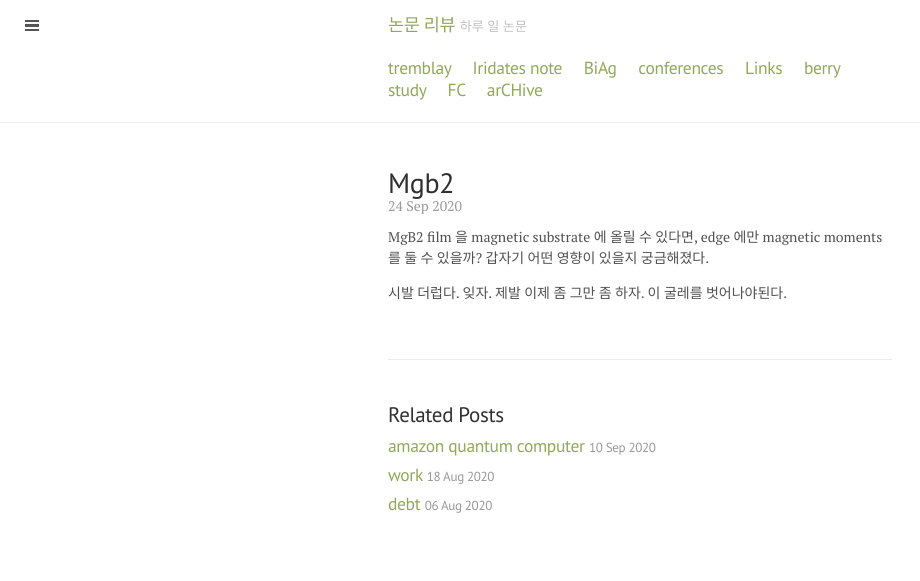
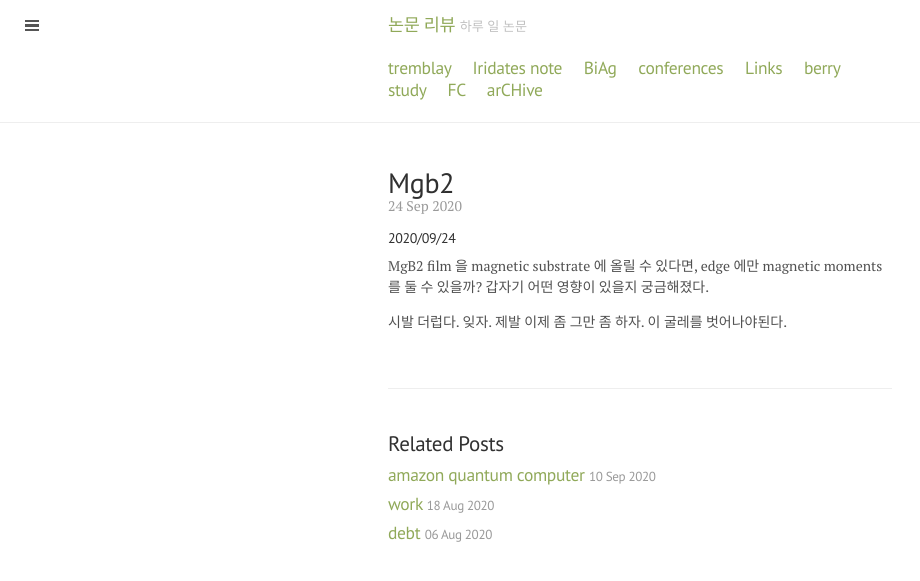
Before and after one commit to qkrwlsghdcjsworlt/work, a Jekyll site: the page built from _posts/2020/2020-09-24-MgB2.markdown, in a window 1280 px wide. Shown: the top 581 px of the page, without its empty margins (0-920 px from the left). Built offline with Jekyll 4.4.1, drawn with Linux system fonts in a browser that asks for light colours; our own code applies the rules of GitHub Pages for plain Markdown files.

Commit message:
“update”

```diff
--- a/_posts/2020/2020-09-24-MgB2.markdown
+++ b/_posts/2020/2020-09-24-MgB2.markdown
@@ -8,6 +8,7 @@ CATEGORIES: LIFE
 
 
 
+#####  2020/09/24
 
 
 MgB2 film 을 magnetic substrate 에 올릴 수 있다면, edge 에만 magnetic moments 를 둘 수 있을까?
```
